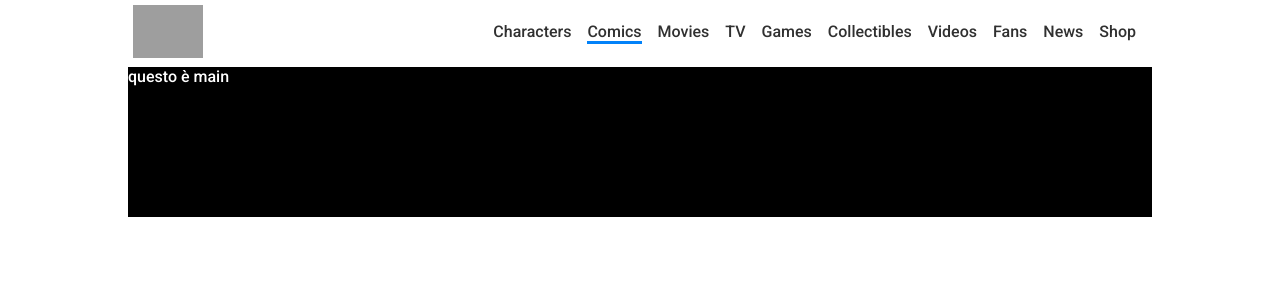
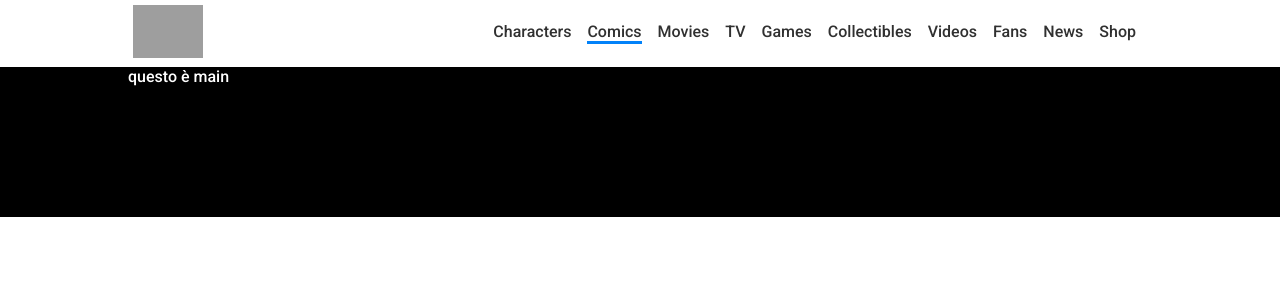
Before and after one commit to tahakyo/vue-dc-comics, a Vue app: page / in a window 1280 px wide. Shown: the top 300 px of the page. Built offline with nearby package versions, Linux system fonts and the light colour scheme; grey boxes are pictures that could not be loaded.

Commit message:
create AppFooter.vue

```diff
--- a/src/App.vue
+++ b/src/App.vue
@@ -5,7 +5,9 @@
       <AppHeader />
     </header>
     <!-- main -->
-    <main class="container">questo è main</main>
+    <main>
+      <div class="container">questo è main</div>
+    </main>
     <!-- footer -->
     <footer></footer>
   </div>
```
